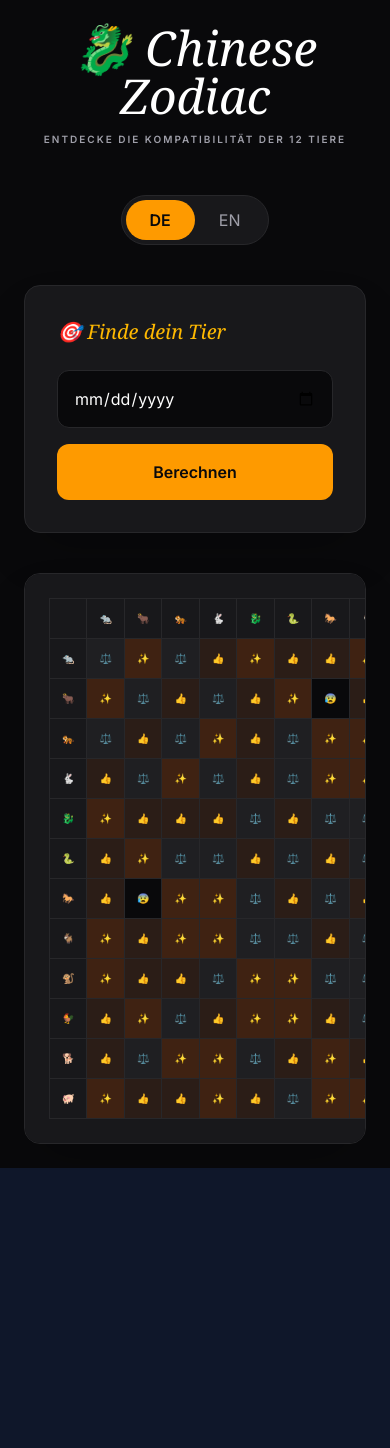
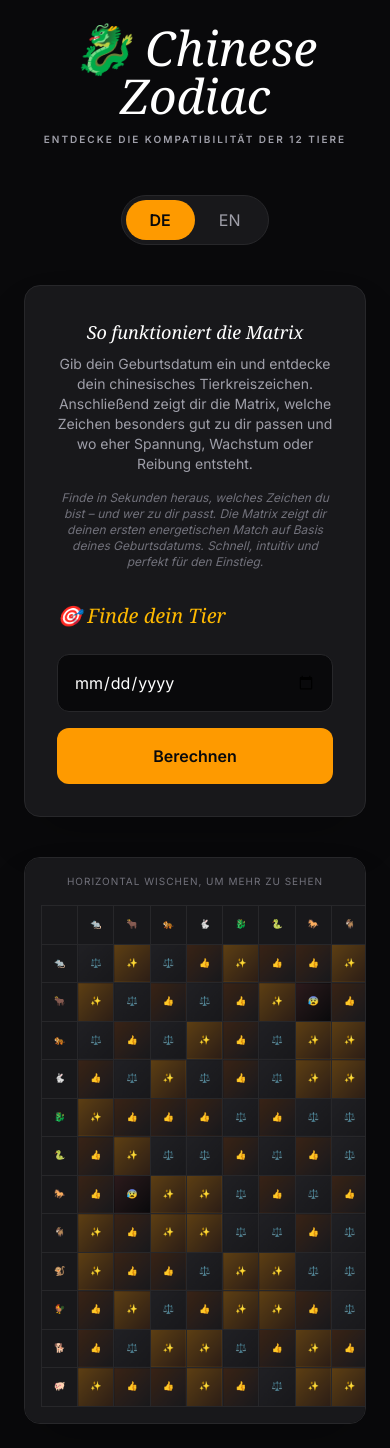
Before and after one commit to DYAI2025/Bazi-compatibel, a React (Vite) app: page / in a window 390 px wide. Before the commit the page ends 1168 px from the top, so only its background shows below. Built offline with nearby package versions, Linux system fonts and the light colour scheme.

Commit message:
feat: Introduce ResultDisplay component
Refactors the App component to conditionally render the ResultDisplay component. This component encapsulates the display of the zodiac sign and provides a clear next step for the user, improving the user interface flow.

```diff
--- a/src/App.tsx
+++ b/src/App.tsx
@@ -11,6 +11,7 @@
 import { useState } from 'react';
 import { fetchBaziData } from './services/baziService';
 import { BaziResponse } from './types';
+import { ResultDisplay } from './components/ResultDisplay';
 
 // Simplified Chinese New Year dates for 1950-2031
 const chineseNewYearDates = [
@@ -91,6 +92,7 @@ export default function App() {
   const [lang, setLang] = useState<'de' | 'en'>('de');
   const [selectedDate, setSelectedDate] = useState<string>('');
   const [foundAnimalIndex, setFoundAnimalIndex] = useState<number | null>(null);
+  const [showResult, setShowResult] = useState<boolean>(true);
   const [baziData, setBaziData] = useState<BaziResponse | null>(null);
   const [filter, setFilter] = useState<'excellent' | 'challenging' | 'moderate-good' | null>(null);
   const [baziError, setBaziError] = useState<string | null>(null);
@@ -119,6 +121,7 @@ export default function App() {
     if (index < 0) index += 12;
 
     setFoundAnimalIndex(index);
+    setShowResult(true);
     setBaziData(null); // Reset Bazi data
     setBaziError(null); // Reset error
     setFilter(null);
@@ -237,12 +240,12 @@ export default function App() {
 
     if (yy1 === yy2) {
       return lang === 'de'
-        ? `Beide sind ${yy1}. Eine starke, gleichgesinnte Energie, aber es fehlt an komplementärer Balance.`
-        : `Both are ${yy1}. A strong, like-minded energy, but lacks complementary balance.`;
+        ? `Beide sind ${yy1}. Eine starke, gleichgesinnte Energie, aber es fehlt an komplementärer Balance. Dies kann zu einer sehr fokussierten, aber potenziell einseitigen Dynamik führen.`
+        : `Both are ${yy1}. A strong, like-minded energy, but lacks complementary balance. This can lead to a very focused, but potentially one-sided dynamic.`;
     } else {
       return lang === 'de'
-        ? `Ein perfektes Yin-Yang-Gleichgewicht (${yy1} & ${yy2}). Ihr ergänzt euch wunderbar.`
-        : `A perfect Yin-Yang balance (${yy1} & ${yy2}). You complement each other beautifully.`;
+        ? `Ein perfektes Yin-Yang-Gleichgewicht (${yy1} & ${yy2}). Ihr ergänzt euch wunderbar. Diese Kombination schafft eine natürliche Harmonie, in der sich Aktivität und Ruhe gegenseitig stützen.`
+        : `A perfect Yin-Yang balance (${yy1} & ${yy2}). You complement each other beautifully. This combination creates a natural harmony where activity and rest support each other.`;
     }
   };
 
@@ -265,6 +268,21 @@ export default function App() {
       </div>
 
       <div className="max-w-md mx-auto bg-zinc-900 p-8 rounded-2xl border border-zinc-800 mb-10 shadow-2xl">
+        <div className="mb-8 text-center">
+          <h3 className="text-white text-lg font-serif italic mb-2">
+            {lang === 'de' ? 'So funktioniert die Matrix' : 'How the Matrix works'}
+          </h3>
+          <p className="text-zinc-400 text-sm mb-4">
+            {lang === 'de'
+              ? 'Gib dein Geburtsdatum ein und entdecke dein chinesisches Tierkreiszeichen. Anschließend zeigt dir die Matrix, welche Zeichen besonders gut zu dir passen und wo eher Spannung, Wachstum oder Reibung entsteht.'
+              : 'Enter your date of birth and discover your Chinese zodiac sign. The matrix will then show you which signs are a particularly good match for you and where tension, growth, or friction is more likely to occur.'}
+          </p>
+          <p className="text-zinc-500 text-xs italic">
+            {lang === 'de'
+              ? 'Finde in Sekunden heraus, welches Zeichen du bist – und wer zu dir passt. Die Matrix zeigt dir deinen ersten energetischen Match auf Basis deines Geburtsdatums. Schnell, intuitiv und perfekt für den Einstieg.'
+              : 'Find out in seconds which sign you are – and who is a good match for you. The matrix shows you your first energetic match based on your date of birth. Fast, intuitive, and perfect for getting started.'}
+          </p>
+        </div>
         <h2 className="text-amber-400 mb-6 text-xl font-serif italic">
           {lang === 'de' ? '🎯 Finde dein Tier' : '🎯 Find Your Animal'}
         </h2>
@@ -281,6 +299,13 @@ export default function App() {
 
         {foundAnimalIndex !== null && (
           <div className="mt-8 pt-8 border-t border-zinc-800">
+            {showResult ? (
+              <ResultDisplay
+                sign={lang === 'de' ? animals[foundAnimalIndex].de : animals[foundAnimalIndex].en}
+                onNextStep={() => setShowResult(false)}
+              />
+            ) : (
+              <>
                 <div className="mb-8 p-6 bg-zinc-950 rounded-2xl border border-zinc-800 text-center">
                   <h3 className="text-zinc-300 text-sm font-serif italic mb-2">
                     {lang === 'de' ? 'Dein Tierzeichen:' : 'Your Zodiac Animal:'}
@@ -291,9 +316,23 @@ export default function App() {
                   </p>
 
                   <div className="mt-6 p-4 bg-zinc-900 rounded-xl border border-zinc-800">
-                <p className="text-amber-500 font-semibold font-mono text-[10px] uppercase tracking-widest mb-1">
+                    <div className="flex justify-between items-start mb-2">
+                      <p className="text-amber-500 font-semibold font-mono text-[10px] uppercase tracking-widest">
                         {lang === 'de' ? 'Dein Glücksbringer heute' : 'Your lucky charm today'}
                       </p>
+                      {typeof navigator !== 'undefined' && navigator.share && (
+                        <button
+                          onClick={() => navigator.share({
+                            title: lang === 'de' ? 'Mein tägliches Glück' : 'My daily fortune',
+                            text: getDailyFortune(animals[foundAnimalIndex].en),
+                            url: window.location.href
+                          }).catch(console.error)}
+                          className="text-zinc-500 hover:text-amber-400 transition-colors"
+                        >
+                          🔗
+                        </button>
+                      )}
+                    </div>
                     <p className="text-zinc-100 text-sm italic">
                       {getDailyFortune(animals[foundAnimalIndex].en)}
                     </p>
@@ -336,13 +375,18 @@ export default function App() {
                     </div>
                   </div>
                 )}
+              </>
+            )}
           </div>
         )}
       </div>
 
 
-      <div className="overflow-x-auto max-w-4xl mx-auto bg-zinc-900 p-6 rounded-2xl border border-zinc-800 shadow-2xl">
-        <table className="w-full border-collapse font-mono text-[10px]">
+      <div className="overflow-x-auto w-full max-w-4xl mx-auto bg-zinc-900 p-4 sm:p-6 rounded-2xl border border-zinc-800 shadow-2xl scrollbar-thin scrollbar-thumb-zinc-700 scrollbar-track-zinc-900">
+        <p className="text-zinc-500 text-[10px] uppercase tracking-widest mb-4 text-center sm:hidden">
+          {lang === 'de' ? 'Horizontal wischen, um mehr zu sehen' : 'Swipe horizontally to see more'}
+        </p>
+        <table className="w-full border-collapse font-mono text-[9px] sm:text-[10px]">
           <thead>
             <tr>
               <th className="p-3 border border-zinc-800"></th>
@@ -355,9 +399,19 @@ export default function App() {
                 <th className="p-3 border border-zinc-800 text-amber-500">{rowAnimal.emoji}</th>
                 {animals.map((colAnimal, colIndex) => {
                   const comp = compatibilityRomance[rowIndex as keyof typeof compatibilityRomance][colIndex as keyof typeof compatibilityRomance[0]];
-                  const color = comp === 'excellent' ? 'bg-amber-900/40' : comp === 'good' ? 'bg-amber-900/20' : comp === 'moderate' ? 'bg-zinc-800/50' : 'bg-zinc-950';
+
+                  const getCellClasses = (comp: string) => {
+                    switch (comp) {
+                      case 'excellent': return 'bg-gradient-to-br from-amber-500/30 to-amber-900/20';
+                      case 'good': return 'bg-gradient-to-br from-amber-700/20 to-zinc-900/10';
+                      case 'moderate': return 'bg-gradient-to-br from-zinc-700/20 to-zinc-900/10';
+                      case 'challenging': return 'bg-gradient-to-br from-red-900/20 to-zinc-950';
+                      default: return 'bg-zinc-950';
+                    }
+                  };
+
                   return (
-                    <td key={colAnimal.en} className={`p-3 border border-zinc-800 text-center cursor-pointer ${color} hover:bg-amber-500/20 transition-all`} onClick={() => showCompatibility(rowIndex, colIndex)}>
+                    <td key={colAnimal.en} className={`p-3 border border-zinc-800 text-center cursor-pointer ${getCellClasses(comp)} hover:scale-105 transition-all duration-300`} onClick={() => showCompatibility(rowIndex, colIndex)}>
                       {comp === 'excellent' ? '✨' : comp === 'good' ? '👍' : comp === 'moderate' ? '⚖️' : '😰'}
                     </td>
                   );
@@ -370,7 +424,7 @@ export default function App() {
 
       {modalData && (
         <div className="fixed inset-0 bg-zinc-950/90 flex items-center justify-center p-4 backdrop-blur-sm" onClick={() => setModalData(null)}>
-          <div className="bg-zinc-900 p-8 rounded-2xl max-w-lg w-full border border-zinc-800 shadow-2xl max-h-[90vh] overflow-y-auto" onClick={e => e.stopPropagation()}>
+          <div className="bg-zinc-900 p-8 rounded-2xl max-w-lg w-full border border-zinc-800 shadow-2xl" onClick={e => e.stopPropagation()}>
             <h2 className="text-amber-400 text-2xl font-serif italic mb-6 text-center">{modalData.title}</h2>
 
             <div className="grid grid-cols-3 gap-4 mb-6">
--- /dev/null
+++ b/src/components/ResultDisplay.tsx
@@ -0,0 +1,45 @@
+import React from 'react';
+
+interface ResultDisplayProps {
+  sign: string;
+  onNextStep: () => void;
+}
+
+export const ResultDisplay: React.FC<ResultDisplayProps> = ({ sign, onNextStep }) => {
+  return (
+    <div className="max-w-2xl mx-auto p-8 bg-zinc-900 rounded-3xl border border-zinc-800 shadow-2xl">
+      <h2 className="text-sm font-mono text-amber-500 uppercase tracking-widest mb-4">Ergebnis</h2>
+      <h1 className="text-4xl md:text-5xl font-serif italic text-white mb-6">
+        Dein Zeichen ist: <span className="text-amber-400">{sign}</span>
+      </h1>
+      <p className="text-zinc-400 text-lg mb-8 leading-relaxed">
+        Dieses Zeichen steht für eine bestimmte Grundenergie, Dynamik und Art, Beziehungen zu erleben. In der Matrix siehst du jetzt, welche Zeichen besonders gut mit dir harmonieren – und welche Verbindungen eher Reibung und Entwicklung auslösen.
+      </p>
+      <div className="bg-zinc-950 p-6 rounded-2xl border border-zinc-800 mb-8">
+        <p className="text-zinc-300 italic">
+          Das ist dein erster Einstieg. Die Matrix zeigt dir auf einen Blick deine grundlegenden Matches. Für mehr Tiefe und inklusive persönlichem Profil und später einer detaillierten Partnerschaftsanalyse gehst du den nächsten Schritt.
+        </p>
+      </div>
+      <div className="flex gap-4">
+        <button
+          onClick={onNextStep}
+          className="flex-1 py-4 bg-amber-500 text-zinc-950 font-bold rounded-xl hover:bg-amber-400 transition-all"
+        >
+          Nächster Schritt
+        </button>
+        {typeof navigator !== 'undefined' && navigator.share && (
+          <button
+            onClick={() => navigator.share({
+              title: 'Mein chinesisches Tierkreiszeichen',
+              text: `Ich habe mein chinesisches Tierkreiszeichen entdeckt: ${sign}!`,
+              url: window.location.href
+            }).catch(console.error)}
+            className="px-6 py-4 bg-zinc-800 text-white font-bold rounded-xl hover:bg-zinc-700 transition-all"
+          >
+            Teilen
+          </button>
+        )}
+      </div>
+    </div>
+  );
+};
```
Lines whose indentation alone changed are shown as unchanged.
